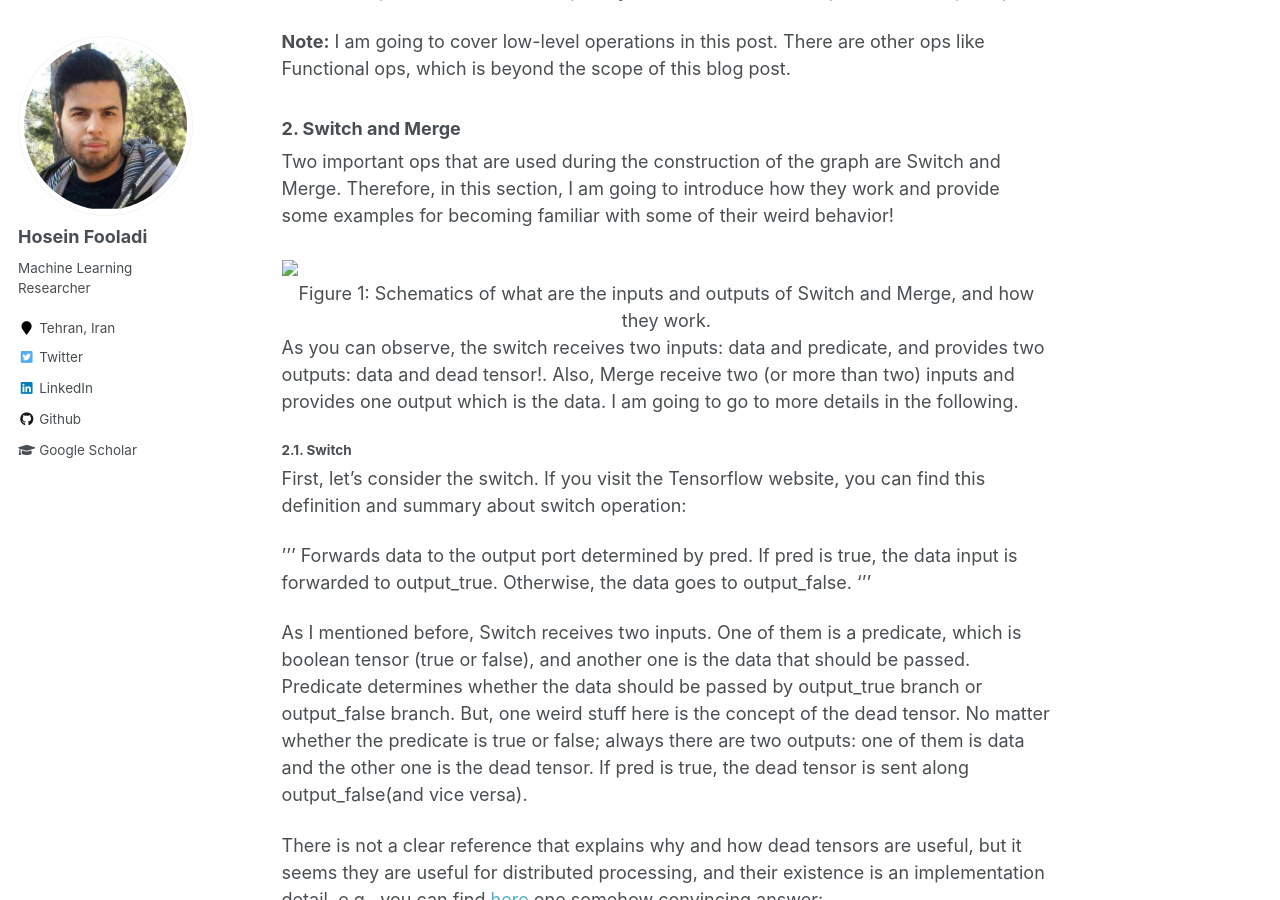
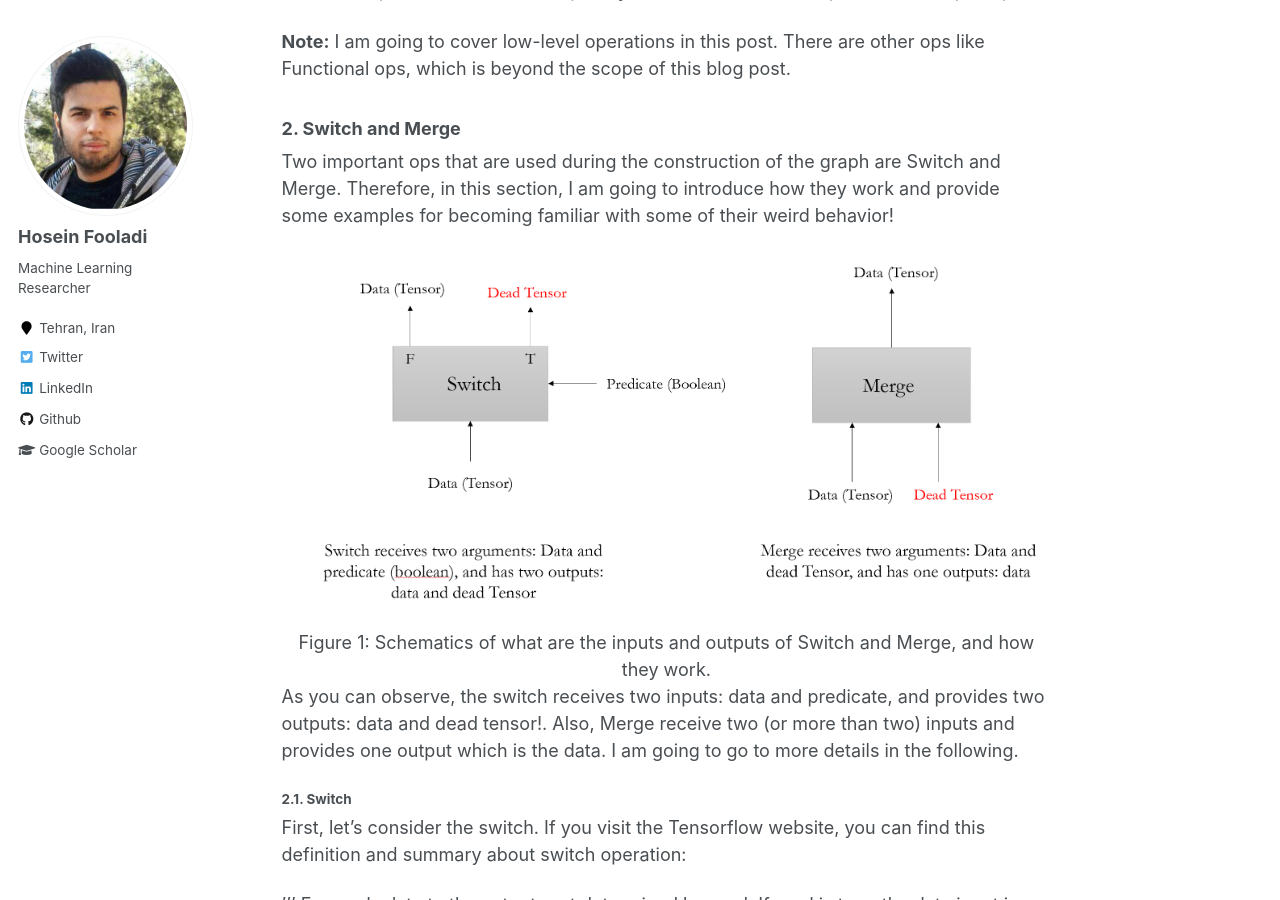
Before and after one commit to HFooladi/HFooladi.github.io, a Jekyll site: the page built from _posts/2019-05-01-TensorFlow_Condition.md, in a window 1280 px wide and 900 px high, scrolled down 547 px. Built offline with Jekyll 4.4.1, drawn with Linux system fonts in a browser that asks for light colours.

Commit message:
path to images

```diff
--- a/_posts/2019-05-01-TensorFlow_Condition.md
+++ b/_posts/2019-05-01-TensorFlow_Condition.md
@@ -27,7 +27,7 @@ Two important ops that are used during the construction of the graph are Switch
 I am going to introduce how they work and provide some examples for becoming familiar with some of their weird behavior!
 
 <div class="imgcap">
-<img src="/assets/TensorFlow_Condition/1_Switch_Merge.PNG" height="300" class="center">
+<img src="/images/assets/TensorFlow_Condition/1_Switch_Merge.PNG" height="300" class="center">
 <div class="thecap" style="text-align:center">Figure 1: Schematics of what are the inputs and outputs of Switch and Merge, and how they work.</div>
 </div>
 
@@ -83,7 +83,7 @@ Tensor("Switch:0", shape=(), dtype=float32) Tensor("Switch:1", shape=(), dtype=f
 So, let’s dive in to see what’s happening in this example. I have created the figure that illustrates what is going on.
 
 <div class="imgcap">
-<img src="/assets/TensorFlow_Condition/2_Switch.PNG" height="300" class="center">
+<img src="/images/assets/TensorFlow_Condition/2_Switch.PNG" height="300" class="center">
 <div class="thecap" style="text-align:center">Figure 2: Illustrating what is happening in the provided example.</div>
 </div>
 
@@ -112,7 +112,7 @@ Now, I think it’s enough for Switch. let’s see how Merge operates.
 Merge is another operator which is required for construction of tf.cond() graph.
 
 <div class="imgcap">
-<img src="/assets/TensorFlow_Condition/3_Merge.PNG" height="300" class="center">
+<img src="/images/assets/TensorFlow_Condition/3_Merge.PNG" height="300" class="center">
 <div class="thecap" style="text-align:center">Figure 3: Merge ops</div>
 </div>
 
@@ -178,7 +178,7 @@ tf.cond(x < y, lambda: tf.add(x, z), lambda: tf.square(y))
 I have constructed the computational graph for this simple example, and you can find it in figure 4.
 
 <div class="imgcap">
-<img src="/assets/TensorFlow_Condition/4_tf_cond.PNG" height="400" class="center">
+<img src="/images/assets/TensorFlow_Condition/4_tf_cond.PNG" height="400" class="center">
 <div class="thecap" style="text-align:center">Figure 4: computational graph to show how tf.cond() works.</div>
 </div>
 
@@ -238,7 +238,7 @@ So, there are three input arguments and consequently, there exist three switches
 Constructing a computational graph for this case will be easy.
 
 <div class="imgcap">
-<img src="/assets/TensorFlow_Condition/5_tf.cond_ex1.PNG" height="400" class="center">
+<img src="/images/assets/TensorFlow_Condition/5_tf.cond_ex1.PNG" height="400" class="center">
 <div class="thecap" style="text-align:center">Figure 5: Computational graph for Example 1.</div>
 </div>
 
@@ -285,7 +285,7 @@ Some of the tensors (z and print_output) have defined outside the function and a
 let’s draw the graph to make this point clear:
 
 <div class="imgcap">
-<img src="/assets/TensorFlow_Condition/6_tf.cond_ex2.PNG" height="400" class="center">
+<img src="/images/assets/TensorFlow_Condition/6_tf.cond_ex2.PNG" height="400" class="center">
 <div class="thecap" style="text-align:center">Figure 6: Computational graph for Example 2.</div>
 </div>
 
```
Also changed, not shown: _posts/2018-10-31-Review_DL_Drug.md (+5 -5 lines), images/1_Switch_Merge.PNG (added).
